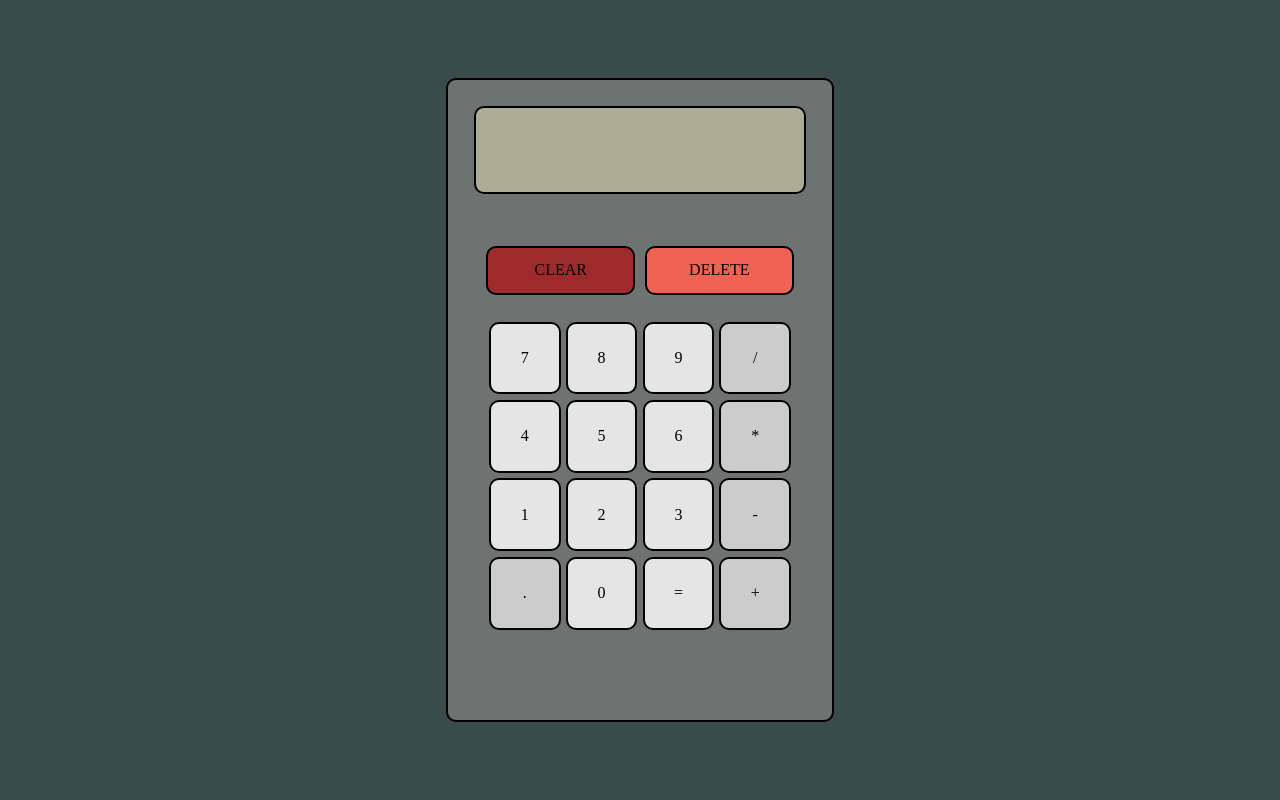
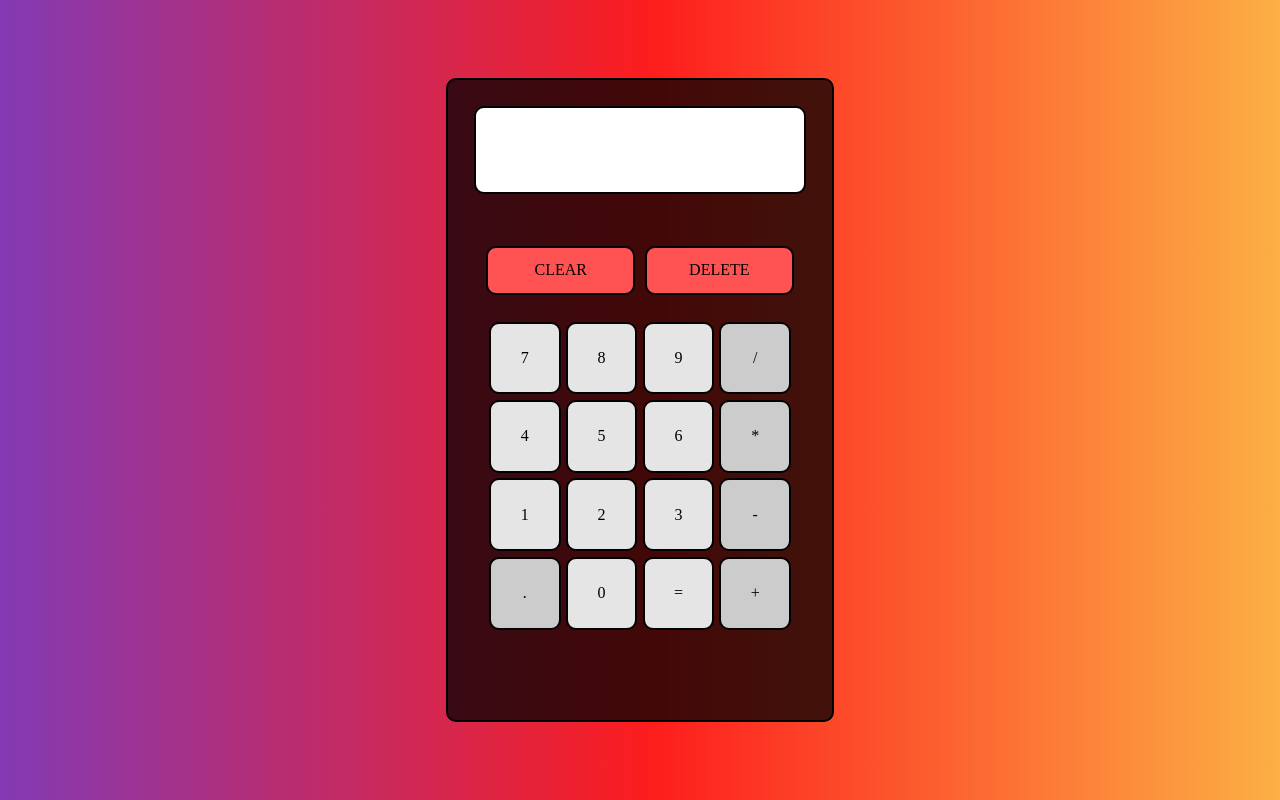
Before and after one commit to bogdanblare/Calculator, a plain HTML site: page index.html in a window 1280 px wide. Drawn offline with Linux system fonts and the light colour scheme.

Commit message:
colour change

```diff
--- a/style.css
+++ b/style.css
@@ -1,5 +1,11 @@
 body {
-    background-color: #384D48;
+  background: rgb(131, 58, 180);
+  background: linear-gradient(
+    90deg,
+    rgba(131, 58, 180, 1) 0%,
+    rgba(253, 29, 29, 1) 51%,
+    rgba(252, 176, 69, 1) 100%
+  );
   display: flex;
   justify-content: center;
   align-items: center;
@@ -10,14 +16,14 @@ body {
 }
 
 .calculator {
-    background-color: #6E7271;
+  background-color: #000000bc;
   height: 80%;
   width: 30%;
   display: flex;
   justify-content: space-around;
   align-items: center;
   border-radius: 10px;
-    border: 2px solid black;
+  border: 2px solid rgb(0, 0, 0);
   display: flex;
   flex-direction: column;
 }
@@ -27,7 +33,7 @@ body {
   padding: 10px;
   justify-content: flex-end;
   align-items: center;
-    background-color: #ACAD94;
+  background-color: #ffffff;
   height: 10%;
   border: 2px solid black;
   border-radius: 10px;
@@ -52,7 +58,7 @@ body {
   height: 10%;
   display: flex;
   justify-content: space-between;
-    gap: 10px
+  gap: 10px;
 }
 .clear-buttons > * {
   height: 100%;
@@ -61,24 +67,24 @@ body {
   border: 2px solid black;
 }
 #clear {
-   background-color: #9E2A2B;
+  background-color: #ff5252;
   display: flex;
   justify-content: center;
   align-items: center;
 }
 
 #clear:hover {
-    background-color: #D86E70;
+  background-color: #8b3434;
 }
 #delete {
-    background-color: #EE6352;
+  background-color: #ff5252;
   display: flex;
   justify-content: center;
   align-items: center;
 }
 
-#delete:hover{
-    background-color: #F6ACA2;
+#delete:hover {
+  background-color: #f6aca2;
 }
 
 .signs {
@@ -91,9 +97,9 @@ body {
 
 .signs > * {
   box-sizing: border-box;
-    height: calc(93%/4);
-    width: calc(93%/4);
-    background-color: #E5E5E5;
+  height: calc(93% / 4);
+  width: calc(93% / 4);
+  background-color: #e5e5e5;
   border-radius: 10px;
   border: 2px solid black;
   display: flex;
@@ -103,7 +109,7 @@ body {
 
 .operator,
 .decimal {
-    background-color: #CCCCCC;
+  background-color: #cccccc;
 }
 
 .operator:hover,
```
Also changed, not shown: 1 other file. Lines whose indentation alone changed are shown as unchanged.
